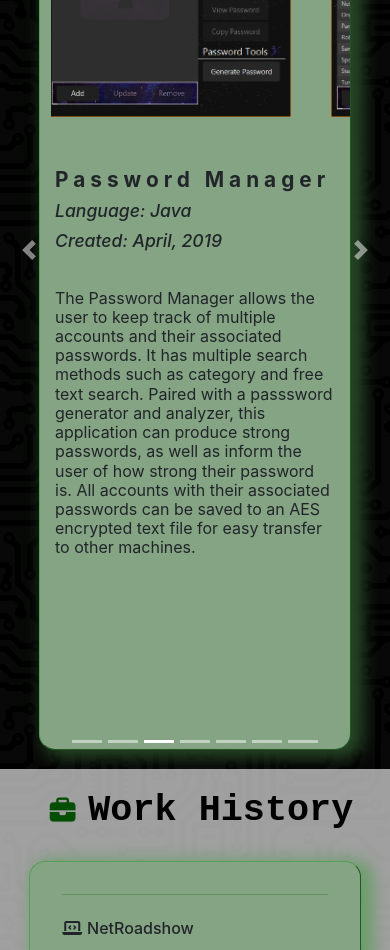
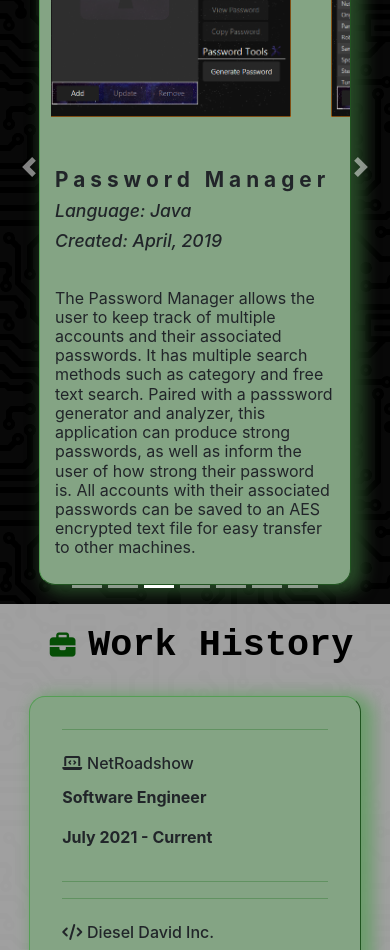
Before and after one commit to Tristen1099/PersonalWebsite, an Angular app: page / in a window 390 px wide. Shown: the part 1700-2650 px from the top of the page. Built offline with nearby package versions, Linux system fonts and the light colour scheme.

Commit message:
Minor mobile fixes

```diff
--- a/src/app/project-portfolio/project-portfolio.component.scss
+++ b/src/app/project-portfolio/project-portfolio.component.scss
@@ -73,6 +73,8 @@
 
           .right-side {
             .project-details-container {
+              padding-bottom: 10px;
+
               h1 {
                 padding-top: 35px;
                 font-weight: 700;
@@ -234,6 +236,9 @@
       }
     }
     #project-carousel {
+      ::ng-deep .carousel-indicators {
+        bottom: -2px;
+      }
       .carousel-item {
         .project-item {
           .container {
@@ -274,6 +279,9 @@
       }
     }
     #project-carousel {
+      ::ng-deep .carousel-indicators {
+        bottom: -4px;
+      }
       .carousel-item {
         .project-item {
           min-height: 1000px;
@@ -327,8 +335,12 @@
       }
     }
     #project-carousel {
+      ::ng-deep .carousel-indicators {
+        bottom: -6px;
+      }
       .carousel-item {
         .project-item {
+          min-height: 900px;
           .container {
             .left-side {
               .project-image-container {
@@ -367,8 +379,12 @@
       }
     }
     #project-carousel {
+      ::ng-deep .carousel-indicators {
+        bottom: -8px;
+      }
       .carousel-item {
         .project-item {
+          min-height: 825px;
           .container {
             .left-side {
               .project-image-container {
@@ -407,8 +423,13 @@
       }
     }
     #project-carousel {
+      ::ng-deep .carousel-indicators {
+        bottom: -10px;
+      }
+
       .carousel-item {
         .project-item {
+          min-height: 750px;
           .container {
             .left-side {
               .project-image-container {
```
